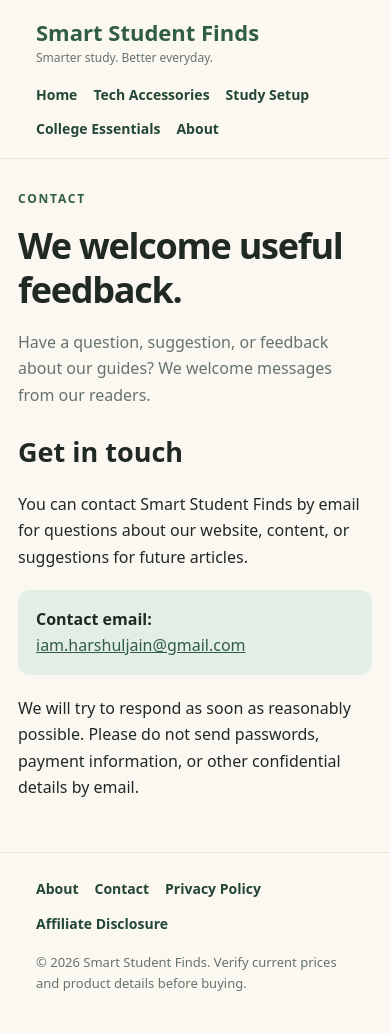
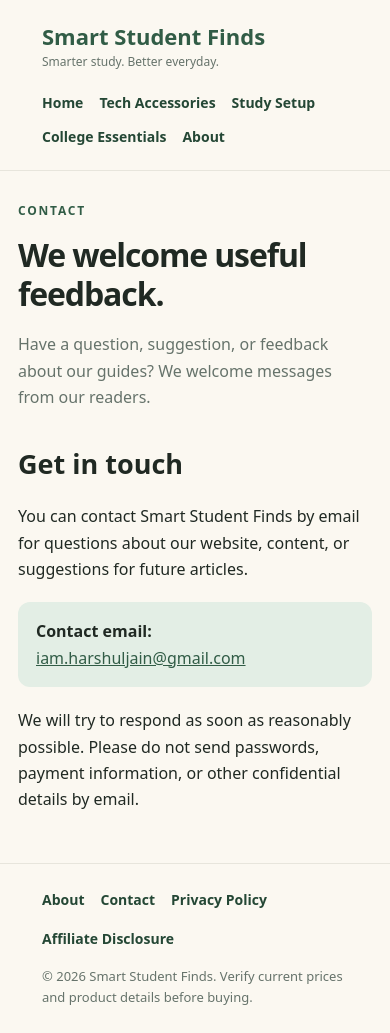
Before and after one commit to Harshuljain2007/smart-student-finds, a plain HTML site: page contact.html in a window 390 px wide. Drawn offline with Linux system fonts and the light colour scheme.

Commit message:
Add styling for contact page layout

```diff
--- a/styles.css
+++ b/styles.css
@@ -436,3 +436,132 @@
     gap: 12px 16px;
   }
 }
+/* FIX: Contact page styling */
+body {
+  margin: 0;
+  background: #fbf8f1;
+  color: #202923;
+  font: 16px/1.65 system-ui, "Segoe UI", sans-serif;
+}
+
+.site-header {
+  max-width: 1100px;
+  margin: auto;
+  padding: 22px 24px;
+  border-bottom: 1px solid #e7e5dc;
+}
+
+.header-inner {
+  display: flex;
+  justify-content: space-between;
+  align-items: center;
+  gap: 20px;
+  flex-wrap: wrap;
+}
+
+.brand {
+  display: flex;
+  flex-direction: column;
+  color: #315c46;
+  text-decoration: none;
+}
+
+.brand-name {
+  font-size: 22px;
+  font-weight: 800;
+}
+
+.brand-tagline {
+  color: #66736b;
+  font-size: 12px;
+  font-weight: 500;
+}
+
+.main-nav {
+  display: flex;
+  gap: 18px;
+  flex-wrap: wrap;
+}
+
+.main-nav a,
+.footer-links a {
+  color: #244735;
+  text-decoration: none;
+  font-size: 14px;
+  font-weight: 700;
+}
+
+.page-content {
+  max-width: 1050px;
+  margin: auto;
+  padding: 45px 24px;
+}
+
+.page-heading {
+  max-width: 820px;
+  margin: 0 auto 38px;
+}
+
+.page-heading h1 {
+  font-size: 36px;
+  line-height: 1.2;
+}
+
+.page-heading p:not(.eyebrow) {
+  color: #66736b;
+}
+
+.content-section {
+  max-width: 820px;
+  margin: auto;
+}
+
+.content-section h2 {
+  font-size: 27px;
+}
+
+.notice {
+  background: #e3eee5;
+  padding: 16px 18px;
+  border-radius: 12px;
+  margin: 20px 0;
+  overflow-wrap: anywhere;
+}
+
+.site-footer {
+  max-width: 1100px;
+  margin: auto;
+  padding: 24px;
+  border-top: 1px solid #e7e5dc;
+}
+
+.footer-links {
+  display: flex;
+  gap: 16px;
+  flex-wrap: wrap;
+  margin-bottom: 16px;
+}
+
+.footer-note {
+  color: #66736b;
+  font-size: 13px;
+}
+
+@media (max-width: 720px) {
+  .header-inner {
+    align-items: flex-start;
+    flex-direction: column;
+  }
+
+  .main-nav {
+    gap: 10px 16px;
+  }
+
+  .page-content {
+    padding: 30px 18px;
+  }
+
+  .page-heading h1 {
+    font-size: 32px;
+  }
+}
```
